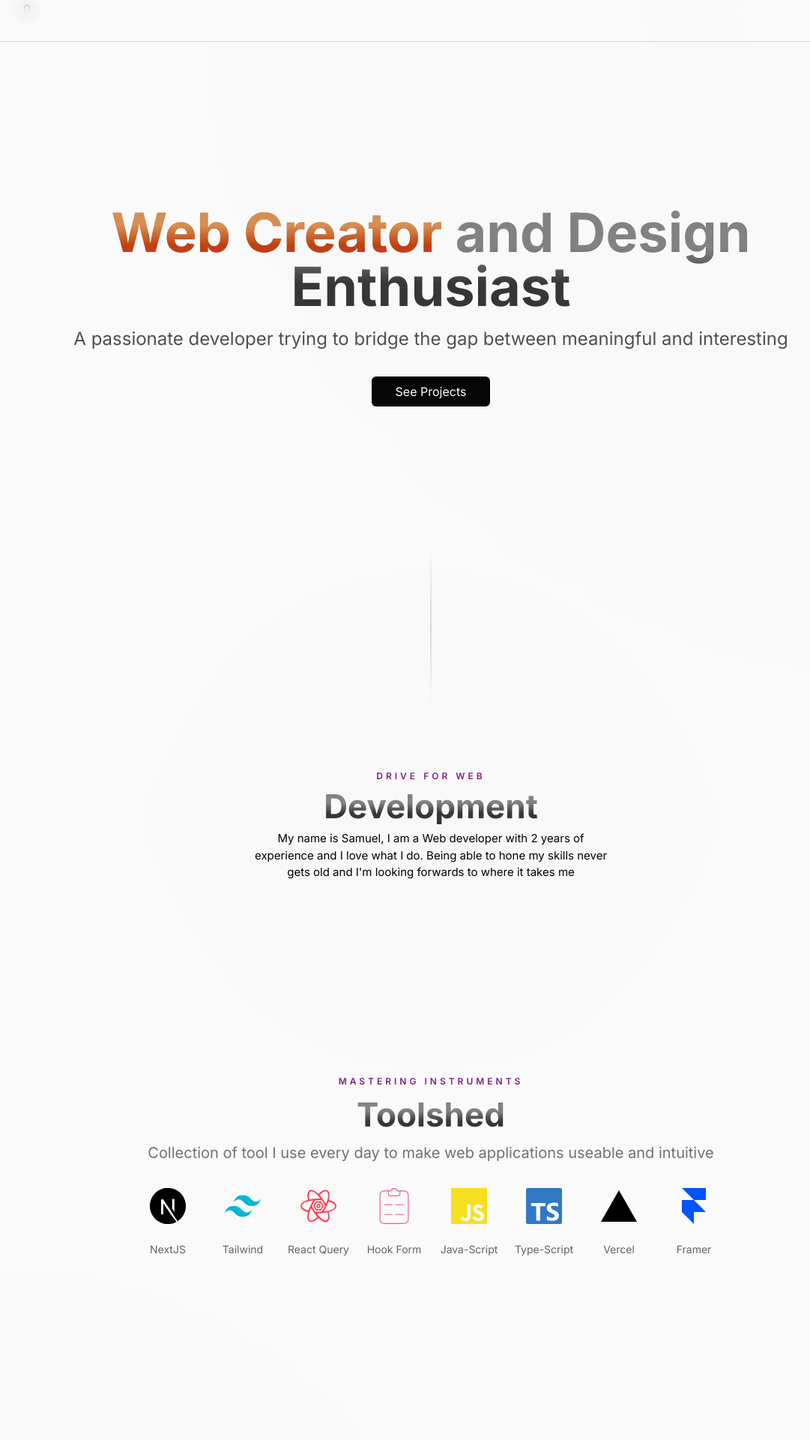
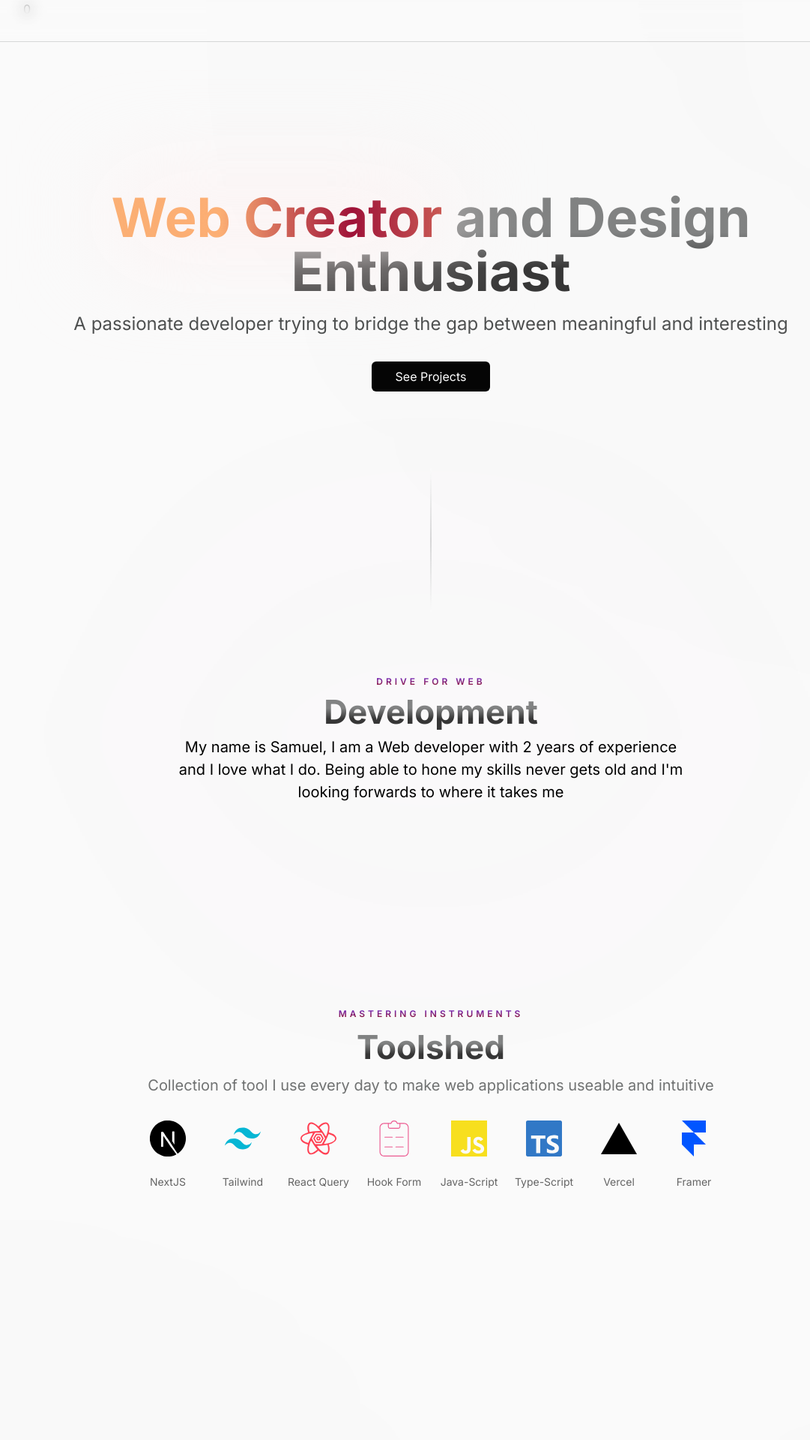
Before and after one commit to Baranuel/portfolio-final, a Next.js app: page / in a window 1280 px wide. Shown: the top 1920 px of the page at 75% size, without its empty margins (65-1146 px from the left). Built offline with nearby package versions, Linux system fonts and the light colour scheme; no server answers; the database is empty.

Commit message:
add gradient

```diff
--- a/src/app/_Components/ExperienceSection/Experience.tsx
+++ b/src/app/_Components/ExperienceSection/Experience.tsx
@@ -9,7 +9,7 @@ const DynamicTimeline = dynamic(() =>
 
 export const Experience = () => {
   return (
-    <section className="w-full my-[75px] relative min-h-[500px]   flex flex-col gap-2 items-center justify-center">
+    <section className="w-full my-[100px] relative min-h-[500px]   flex flex-col gap-2 items-center justify-start">
         <span className="tracking-[.25rem] w-full whitespace-nowrap self-center text-center  sm:text-decorText text-xs  font-semibold  text-transparent bg-clip-text bg-gradient-to-b from-violet-700 to-red-800">
         CONTINUING LEARNING
       </span>
--- a/src/app/_Components/HeroSection/Hero.tsx
+++ b/src/app/_Components/HeroSection/Hero.tsx
@@ -4,10 +4,12 @@ export const Hero = () => {
 
 
   return (
-    <section className="w-full h-[95vh] flex flex-col gap-2 items-center justify-center ">
+    <section className="w-full h-[90vh] flex flex-col gap-2 items-center justify-center ">
      <div className="animate-appear_1 opacity-0">
-     <div className="z-10 py-2  text-8xl 2xl:text-7xl sm:text-5xl font-bold text-center text-transparent bg-clip-text bg-gradient-to-b from-primaryGrey/70 from-30% 2xl:from-40% via-primaryBlack/80 via-70% to-primaryBlack/80 to-90%  ">
-      <span className="text-8xl 2xl:text-7xl sm:text-5xl font-bold text-center text-transparent bg-clip-text bg-gradient-to-b from-orange-400/70 from-30% 2xl:from-40% via-orange-700 via-70% to-red-600/80 to-90%">Web Creator</span> and Design Enthusiast
+     <div className="z-20 py-2 relative   text-8xl 2xl:text-7xl sm:text-5xl font-bold text-center text-transparent bg-clip-text bg-gradient-to-b from-primaryGrey/70 from-30% 2xl:from-40% via-primaryBlack/80 via-70% to-primaryBlack/80 to-90%  ">
+
+      <span className=" animate-text text-8xl z-20 relative 2xl:text-7xl sm:text-5xl font-bold text-center text-transparent bg-clip-text bg-gradient-to-l from-orange-400/70 from-30% 2xl:from-40%  via-[#9F1239] via-70% to-orange-400/70 to-90%
+      after:absolute after:w-full after:h-full after:bg-red-50 after:top-0 after:left-0 after:z-0 after:mix-blend-multiply after:filter after:blur-3xl after: ">Web Creator</span> and Design Enthusiast
       </div>
      </div>
       <p className=" z-10 text-[24px] sm:text-[18px] text-center  text-primaryGrey animate-appear_2 opacity-0 ">
--- a/src/app/_Components/Intro-Sign/IntroSign.tsx
+++ b/src/app/_Components/Intro-Sign/IntroSign.tsx
@@ -3,14 +3,14 @@ export const IntroSign = () => {
 
     const pinHead = `after:content-[''] after:bottom-0 after:right-0 after:translate-x-[50%] after:z-10 after:absolute after:h-4 after:w-4 after:rounded-full after:bg-gradient-to-t after:from-primaryBlack after:from-50% after:via-primaryBlack after:via-50% after:to-background/70 after:to-100%"`
   return (
-    <section className="flex relative flex-col items-center justify-center  min-h-[500px] h-fit my-[75px]  w-full ">
+    <section className="flex relative flex-col items-center justify-center  min-h-[500px] h-fit mb-[100px]  w-full ">
 
-      <div className="h-56 w-[2px] my-2 mb-6   absolute  -top-36  overflow-hidden flex  z-10 border-none  bg-primaryGrey/20 animate-appear_3  ">
+      <div className="h-48 w-[2px] my-2 mb-6   absolute  -top-32  overflow-hidden flex  z-10 border-none  bg-primaryGrey/20 animate-appear_3  ">
         <div className=" z-0 bg-gradient-to-b  from-orange-700 to-violet-800 w-full h-full animate-signal"></div>
         <div className=" absolute  z-10 bg-gradient-to-b  from-background via-transparent to-background w-full h-full "></div>
       </div>
 
-      <div className=" relative max-w-[500px] h-fit  bg-gradient-to-t  -translate-y-2 flex flex-col gap-2 justify-center items-center border-primaryBlack/30  rounded-xl p-1">
+      <div className=" relative max-w-[700px] h-fit  bg-gradient-to-t  -translate-y-2 flex flex-col gap-2 justify-center items-center border-primaryBlack/30  rounded-xl p-1">
         <div className="absolute w-full h-1/2 bg-gradient-to-b from-orange-300 via-violet-600 to-red-300 opacity-10 z-0 blur-[220px] -translate-y-2"></div>
         <span className="tracking-[.25rem] w-full sm:text-decorText text-xs self-center text-center  font-semibold text-transparent bg-clip-text bg-gradient-to-b from-violet-700 to-red-800">
         DRIVE FOR WEB
@@ -18,7 +18,7 @@ export const IntroSign = () => {
         <h1 className="text-sectionTitle leading-[3rem]  text-center z-10  m-0 font-bold text-transparent bg-clip-text bg-gradient-to-b from-primaryGrey/70 from-30% 2xl:from-40% via-primaryBlack/80 via-70% to-primaryBlack/80 to-90% ">
           Development
         </h1>{" "}
-        <p className="text-[15px] text-center z-10">
+        <p className="text-sectionSubtitle sm:text-[15px] text-center z-10">
          {` My name is Samuel, I am a Web developer with 2 years of experience and I love what I do. Being able to hone my skills never gets old and I'm looking forwards to where it takes me`}
         </p>
       </div>
--- a/src/app/_Components/ToolsSection/ToolsSection.tsx
+++ b/src/app/_Components/ToolsSection/ToolsSection.tsx
@@ -25,7 +25,7 @@ const icons = [
 
 export const ToolsSection = ( ) => {
 
-    return <section className="w-full min-h-[500px]  my-[75px] flex flex-col gap-3 items-center justify-start">
+    return <section className="w-full min-h-[500px]  my-[100px] flex flex-col gap-3 items-center justify-start">
            <span className="tracking-[.25rem] w-full whitespace-nowrap self-center text-center  sm:text-decorText text-xs  font-semibold  text-transparent bg-clip-text bg-gradient-to-b from-violet-700 to-red-800">
         MASTERING INSTRUMENTS
       </span>
--- a/src/app/_Components/WorkSection/WorkSection.tsx
+++ b/src/app/_Components/WorkSection/WorkSection.tsx
@@ -16,7 +16,7 @@ export const revalidate = 10
 export const WorkSection = async () => {
   const data = await getProjects()
   return (
-    <section className="w-full relative min-h-[500px] h-fit my-[75px]  flex flex-col gap-3 items-center justify-start">
+    <section className="w-full relative min-h-[500px] h-fit my-[100px]  flex flex-col gap-3 items-center justify-start">
       <div className="absolute top-0 left-0 w-[20vw] h-[20vw] md:w-[35vw] md:h-[35vw] -translate-x-[50%] translate-y-[50%] bg-primaryGrey/10 z-0 rounded-full blur-[260px] md:blur-[60px]">
         1
       </div>
--- a/src/app/layout.tsx
+++ b/src/app/layout.tsx
@@ -26,7 +26,7 @@ export default function RootLayout({
         <ProjectPreviewOutPortal />
       <Navigation />
         <ReactQueryProvider>{children}</ReactQueryProvider>
-        <footer className='bg-stone-950 min-h-[15vh]  border-t-[1px] border-stone-700 flex items-center justify-center'>
+        <footer className='bg-stone-950 min-h-[17vh]  border-t-[1px] border-stone-700 flex items-center justify-center'>
         <span className='text-stone-300'>Designed and Developed by Samuel Baran </span>
         </footer>
         </body>
--- a/tailwind.config.ts
+++ b/tailwind.config.ts
@@ -28,6 +28,18 @@ const config: Config = {
     },
     extend: {
       keyframes: {
+        text: {
+          '0%': {
+            'background-size': '200% 200%',
+            'background-position': '0 -200%',
+          },
+          '100%': {
+            'background-size': '200% 200%',
+            'background-position': '200% 0',
+          },
+
+
+        },
         appear: {
           '0%': { opacity: "0", transform:"translateY(50px)" },
           '100%': { opacity:"1" , transform:"translateY(0px)"},
@@ -44,6 +56,7 @@ const config: Config = {
           '100%': { alignSelf:'end', transform:'translateY(100%)'},
         }},
         animation: {
+          text: 'text 7s linear infinite',
           signal: 'signal 2s cubic-bezier(0.060, 0.975, 0.195, 0.985) infinite',
           icon_ping: 'iconPing 1.5s cubic-bezier(0.060, 0.975, 0.195, 0.985) forwards',
           appear_1: 'appear 1s ease-in-out forwards',
```
